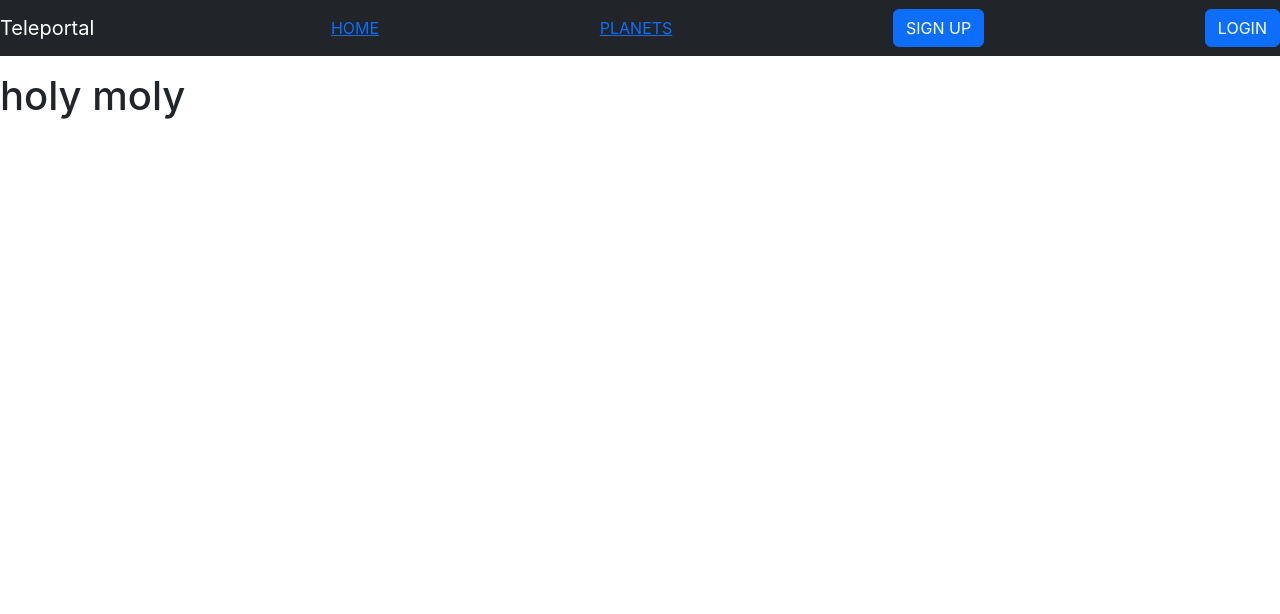
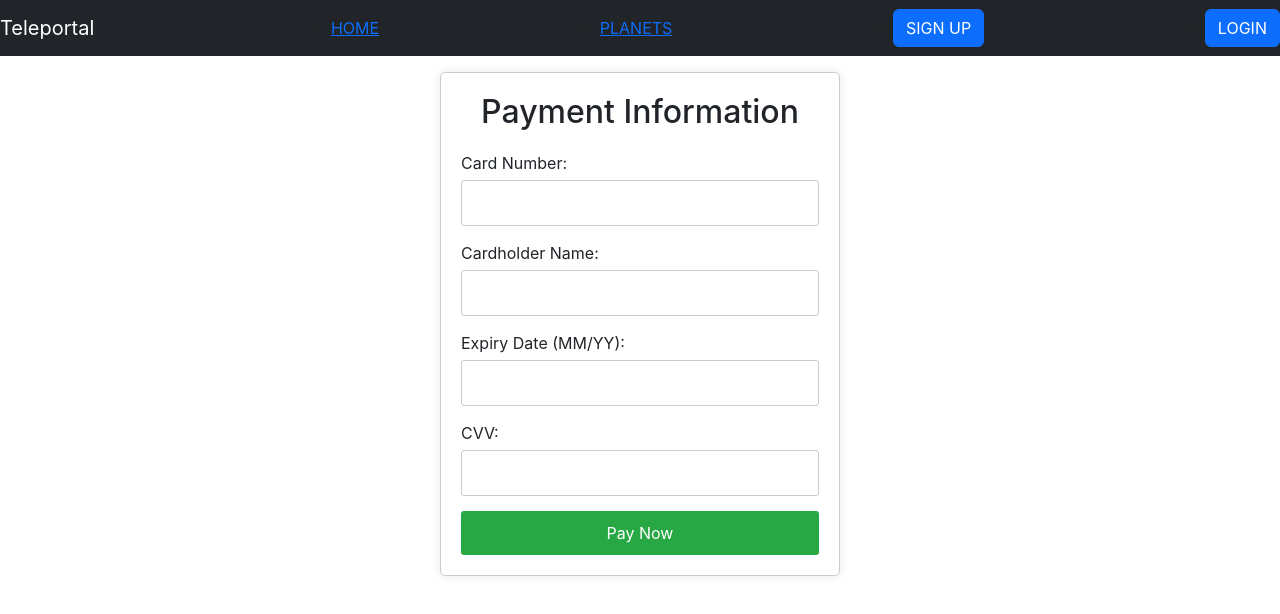
Before and after one commit to AA-n-d-y/fh2024, a React (Create React App) app in the folder frontend/: page /payments in a window 1280 px wide. Shown: the top 614 px of the page. Built offline with nearby package versions, Linux system fonts and the light colour scheme.

Commit message:
started payments, tweaked login signup

```diff
--- a/frontend/src/Login.js
+++ b/frontend/src/Login.js
@@ -4,20 +4,38 @@ function Login() {
     const [email, setEmail] = useState('');
     const [password, setPassword] = useState('');
     const [error, setError] = useState('');
+    const [message, setMessage] = useState('');
 
-    const handleSubmit = (event) => {
+    const handleSubmit = async (event) => {
         event.preventDefault();
 
-        // Add your authentication logic here
+        // Simple validation
         if (!email || !password) {
             setError("Email and password are required!");
             return;
         }
 
         setError('');
-        alert("Login successful!");
-        // Here you can add code to send the data to the server
-        // e.g., using fetch() or axios
+
+        // Simulate login processing
+        const loginSuccessful = await simulateLogin();
+
+        if (loginSuccessful) {
+            setMessage("Login successful!");
+            // Reset the form fields
+            setEmail('');
+            setPassword('');
+        } else {
+            setMessage("Login failed. Please try again.");
+        }
+    };
+
+    // Simulate login processing
+    const simulateLogin = () => {
+        return new Promise((resolve) => {
+            const isSuccess = Math.random() > 0.3; // 70% chance of success
+            setTimeout(() => resolve(isSuccess), 1000); // Simulate network delay
+        });
     };
 
     const styles = {
@@ -59,11 +77,18 @@ function Login() {
             cursor: 'pointer',
             fontSize: '16px',
         },
-        buttonHover: {
-            backgroundColor: '#0056b3',
-        },
         error: {
             color: 'red',
+            marginBottom: '15px',
+            textAlign: 'center',
+        },
+        successMessage: {
+            color: 'green', // Message for successful login
+            marginBottom: '15px',
+            textAlign: 'center',
+        },
+        failureMessage: {
+            color: 'red', // Message for failed login
             marginBottom: '15px',
             textAlign: 'center',
         },
@@ -76,6 +101,11 @@ function Login() {
         <div style={styles.container}>
             <h2 style={styles.heading}>Log In</h2>
             {error && <div style={styles.error}>{error}</div>}
+            {message && (
+                <div style={message.includes("failed") ? styles.failureMessage : styles.successMessage}>
+                    {message}
+                </div>
+            )}
             <form onSubmit={handleSubmit}>
                 <div style={styles.formGroup}>
                     <label htmlFor="email" style={styles.label}>Email:</label>
--- a/frontend/src/Payments.js
+++ b/frontend/src/Payments.js
@@ -1,7 +1,145 @@
+import React, { useState } from 'react';
 
 function Payments() {
+    const [cardNumber, setCardNumber] = useState('');
+    const [cardHolderName, setCardHolderName] = useState('');
+    const [expiryDate, setExpiryDate] = useState('');
+    const [cvv, setCvv] = useState('');
+    const [message, setMessage] = useState('');
+    const [isSuccess, setIsSuccess] = useState(null); // true for success, false for failure
 
-    return(<h1>holy moly</h1>)
+    const handleSubmit = async (event) => {
+        event.preventDefault();
+
+        // Simple validation
+        if (!cardNumber || !cardHolderName || !expiryDate || !cvv) {
+            setMessage('Please fill in all fields.');
+            setIsSuccess(false);
+            return;
+        }
+
+        // Simulate payment processing
+        const paymentSuccessful = await processPayment();
+
+        if (paymentSuccessful) {
+            setMessage('Payment processed successfully!');
+            setIsSuccess(true);
+            // Reset form fields
+            setCardNumber('');
+            setCardHolderName('');
+            setExpiryDate('');
+            setCvv('');
+        } else {
+            setMessage('Payment failed. Please try again.');
+            setIsSuccess(false);
+        }
+    };
+
+    // Simulate payment processing (success or failure)
+    const processPayment = () => {
+        return new Promise((resolve) => {
+            // Simulating a random payment outcome (success/failure)
+            const isSuccess = Math.random() > 0.3; // 70% chance of success
+            setTimeout(() => resolve(isSuccess), 1000); // Simulate network delay
+        });
+    };
+
+    return (
+        <div style={styles.container}>
+            <h2 style={styles.heading}>Payment Information</h2>
+            {message && (
+                <div style={{ ...styles.message, color: isSuccess ? 'green' : 'red' }}>
+                    {message}
+                </div>
+            )}
+            <form onSubmit={handleSubmit} style={styles.form}>
+                <div style={styles.formGroup}>
+                    <label style={styles.label}>Card Number:</label>
+                    <input
+                        type="text"
+                        value={cardNumber}
+                        onChange={(e) => setCardNumber(e.target.value)}
+                        required
+                        style={styles.input}
+                    />
+                </div>
+                <div style={styles.formGroup}>
+                    <label style={styles.label}>Cardholder Name:</label>
+                    <input
+                        type="text"
+                        value={cardHolderName}
+                        onChange={(e) => setCardHolderName(e.target.value)}
+                        required
+                        style={styles.input}
+                    />
+                </div>
+                <div style={styles.formGroup}>
+                    <label style={styles.label}>Expiry Date (MM/YY):</label>
+                    <input
+                        type="text"
+                        value={expiryDate}
+                        onChange={(e) => setExpiryDate(e.target.value)}
+                        required
+                        style={styles.input}
+                    />
+                </div>
+                <div style={styles.formGroup}>
+                    <label style={styles.label}>CVV:</label>
+                    <input
+                        type="text"
+                        value={cvv}
+                        onChange={(e) => setCvv(e.target.value)}
+                        required
+                        style={styles.input}
+                    />
+                </div>
+                <button type="submit" style={styles.button}>Pay Now</button>
+            </form>
+        </div>
+    );
 }
 
-export default Payments
+const styles = {
+    container: {
+        width: '400px',
+        margin: '0 auto',
+        padding: '20px',
+        border: '1px solid #ccc',
+        borderRadius: '5px',
+        boxShadow: '0 0 10px rgba(0, 0, 0, 0.1)',
+    },
+    heading: {
+        textAlign: 'center',
+        marginBottom: '20px',
+    },
+    form: {
+        display: 'flex',
+        flexDirection: 'column',
+    },
+    formGroup: {
+        marginBottom: '15px',
+    },
+    label: {
+        marginBottom: '5px',
+    },
+    input: {
+        padding: '10px',
+        borderRadius: '3px',
+        border: '1px solid #ccc',
+        width: '100%',
+    },
+    button: {
+        padding: '10px',
+        backgroundColor: '#28a745',
+        color: '#fff',
+        border: 'none',
+        borderRadius: '3px',
+        cursor: 'pointer',
+    },
+    message: {
+        marginBottom: '10px',
+        textAlign: 'center',
+    },
+};
+
+export default Payments;
--- a/frontend/src/SignUp.js
+++ b/frontend/src/SignUp.js
@@ -6,8 +6,9 @@ function SignUp() {
     const [password, setPassword] = useState('');
     const [confirmPassword, setConfirmPassword] = useState('');
     const [error, setError] = useState('');
+    const [message, setMessage] = useState('');
 
-    const handleSubmit = (event) => {
+    const handleSubmit = async (event) => {
         event.preventDefault();
 
         if (password !== confirmPassword) {
@@ -16,9 +17,28 @@ function SignUp() {
         }
 
         setError('');
-        alert("Sign up successful!");
-        // Here you can add code to send the data to the server
-        // e.g., using fetch() or axios
+
+        // Simulate signup processing
+        const signupSuccessful = await simulateSignup();
+
+        if (signupSuccessful) {
+            setMessage("Sign up successful!");
+            // Reset the form fields
+            setUsername('');
+            setEmail('');
+            setPassword('');
+            setConfirmPassword('');
+        } else {
+            setMessage("Sign up failed. Please try again.");
+        }
+    };
+
+    // Simulate signup processing
+    const simulateSignup = () => {
+        return new Promise((resolve) => {
+            const isSuccess = Math.random() > 0.3; // 70% chance of success
+            setTimeout(() => resolve(isSuccess), 1000); // Simulate network delay
+        });
     };
 
     // Inline styles for the container and border
@@ -66,6 +86,11 @@ function SignUp() {
             marginBottom: '15px',
             textAlign: 'center',
         },
+        message: {
+            color: 'green',
+            marginBottom: '15px',
+            textAlign: 'center',
+        },
         paragraph: {
             textAlign: 'center',
         },
@@ -77,6 +102,7 @@ function SignUp() {
                 <div className="col-md-4" style={styles.container}>
                     <h2 style={styles.heading}>Create Account</h2>
                     {error && <div style={styles.error}>{error}</div>}
+                    {message && <div style={styles.message}>{message}</div>}
                     <form onSubmit={handleSubmit}>
                         <div style={styles.formGroup}>
                             <label htmlFor="username" style={styles.label}>Username:</label>
```
